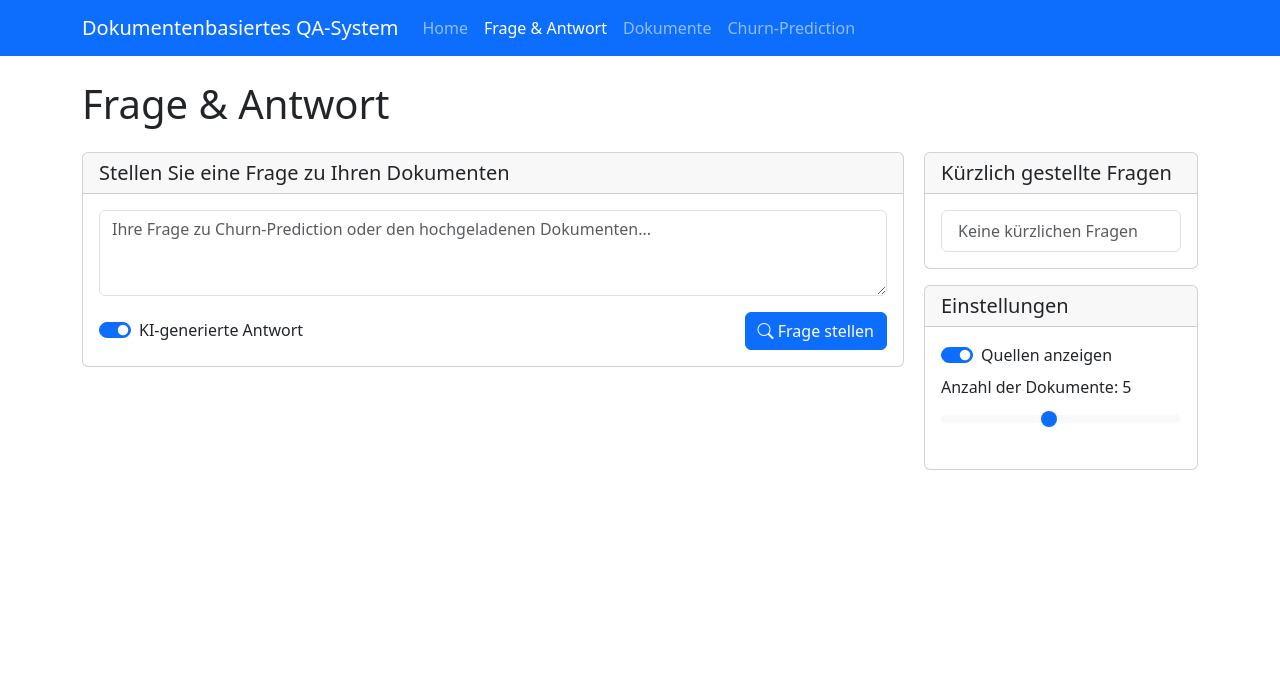
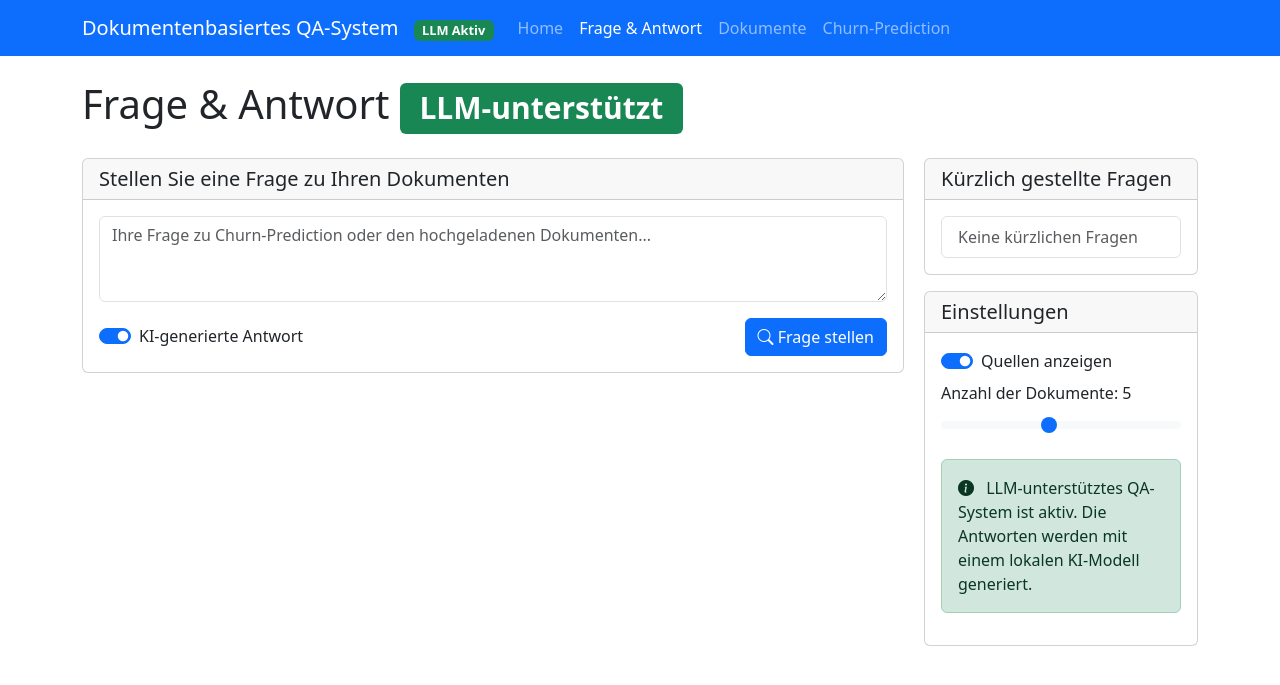
Before and after one commit to thenzler/document-based-qa-model, a Flask app: page /qa in a window 1280 px wide. Shown: the top 685 px of the page. Run offline with Flask 3, Linux system fonts and the light colour scheme.

Commit message:
Aktualisierte QA-Template mit LLM-Statusinformationen

```diff
--- a/templates/qa.html
+++ b/templates/qa.html
@@ -56,12 +56,29 @@
         .answer-actions button {
             margin-right: 5px;
         }
+        .llm-badge {
+            margin-left: 10px;
+            font-size: 0.8rem;
+        }
+        pre {
+            white-space: pre-wrap;       /* css-3 */
+            white-space: -moz-pre-wrap;  /* Mozilla, seit 1999 */
+            white-space: -pre-wrap;      /* Opera 4-6 */
+            white-space: -o-pre-wrap;    /* Opera 7 */
+            word-wrap: break-word;       /* Internet Explorer 5.5+ */
+        }
     </style>
 </head>
 <body>
     <nav class="navbar navbar-expand-lg navbar-dark bg-primary">
         <div class="container">
-            <a class="navbar-brand" href="/">Dokumentenbasiertes QA-System</a>
+            <a class="navbar-brand" href="/">Dokumentenbasiertes QA-System
+                {% if using_llm %}
+                <span class="badge bg-success llm-badge">LLM Aktiv</span>
+                {% else %}
+                <span class="badge bg-warning llm-badge">Standard-Modus</span>
+                {% endif %}
+            </a>
             <button class="navbar-toggler" type="button" data-bs-toggle="collapse" data-bs-target="#navbarNav">
                 <span class="navbar-toggler-icon"></span>
             </button>
@@ -85,7 +102,11 @@
     </nav>
 
     <div class="container mt-4">
-        <h1 class="mb-4">Frage & Antwort</h1>
+        <h1 class="mb-4">Frage & Antwort
+            {% if using_llm %}
+            <span class="badge bg-success">LLM-unterstützt</span>
+            {% endif %}
+        </h1>
 
         <div class="qa-container">
             <div class="qa-main">
@@ -114,7 +135,12 @@
 
                 <div id="loading-indicator" class="text-center d-none">
                     <div class="loader"></div>
-                    <p>Suche in Dokumenten und generiere Antwort...</p>
+                    <p>Suche in Dokumenten und generiere Antwort
+                        {% if using_llm %}
+                        mit LLM
+                        {% endif %}
+                        ...
+                    </p>
                 </div>
 
                 <div id="result-card" class="card d-none">
@@ -132,6 +158,7 @@
                         <div class="answer-footer">
                             <div>
                                 <span id="processing-time" class="text-muted small"></span>
+                                <span id="using-llm-info" class="text-muted small ms-2"></span>
                             </div>
                             <div class="answer-actions">
                                 <button class="btn btn-sm btn-outline-primary" id="btn-helpful">
@@ -180,6 +207,18 @@
                             <label for="top-k-slider" class="form-label">Anzahl der Dokumente: <span id="top-k-value">5</span></label>
                             <input type="range" class="form-range" min="1" max="10" step="1" value="5" id="top-k-slider">
                         </div>
+
+                        {% if using_llm %}
+                        <div class="alert alert-success">
+                            <i class="bi bi-info-circle-fill me-2"></i>
+                            LLM-unterstütztes QA-System ist aktiv. Die Antworten werden mit einem lokalen KI-Modell generiert.
+                        </div>
+                        {% else %}
+                        <div class="alert alert-info">
+                            <i class="bi bi-info-circle-fill me-2"></i>
+                            Standard-QA-System ist aktiv. Die Antworten werden aus den indizierten Dokumenten extrahiert.
+                        </div>
+                        {% endif %}
                     </div>
                 </div>
             </div>
@@ -201,6 +240,7 @@
             const sourcesList = document.getElementById('sources-list');
             const sourcesSection = document.getElementById('sources-section');
             const processingTime = document.getElementById('processing-time');
+            const usingLlmInfo = document.getElementById('using-llm-info');
             const recentQuestionsList = document.getElementById('recent-questions-list');
 
             // Update top-k value display
@@ -278,13 +318,22 @@
                         answerText.innerHTML = `<div class="alert alert-danger">${data.error}</div>`;
                         sourcesList.innerHTML = '';
                         processingTime.textContent = '';
+                        usingLlmInfo.textContent = '';
                     } else {
-                        // Show answer
-                        answerText.textContent = data.answer;
+                        // Show answer with proper formatting
+                        // Konvertiere Zeilenumbrüche in <br> tags
+                        const formattedAnswer = data.answer.replace(/\n/g, '<br>');
+                        answerText.innerHTML = `<div>${formattedAnswer}</div>`;
 
                         // Show processing time
                         if (data.processingTime) {
                             processingTime.textContent = `Verarbeitungszeit: ${data.processingTime.toFixed(2)} Sekunden`;
+                        }
+
+                        // Show LLM info
+                        if (data.using_llm !== undefined) {
+                            usingLlmInfo.textContent = data.using_llm ?
+                                'Mit LLM generiert' : 'Mit Standardmodus generiert';
                         }
 
                         // Show sources
@@ -341,6 +390,7 @@
                     answerText.innerHTML = `<div class="alert alert-danger">Fehler bei der Anfrage: ${error.message}</div>`;
                     sourcesList.innerHTML = '';
                     processingTime.textContent = '';
+                    usingLlmInfo.textContent = '';
                 })
                 .finally(() => {
                     // Re-enable button
```
